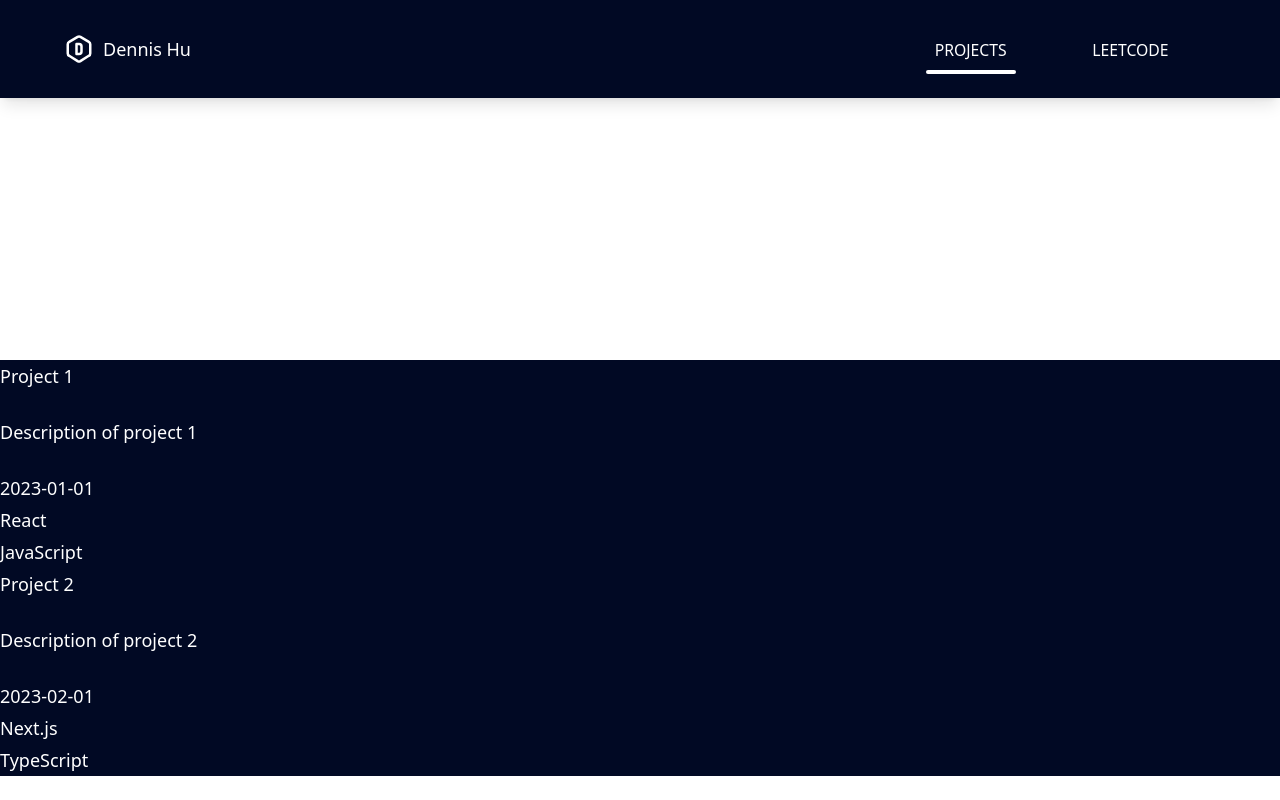
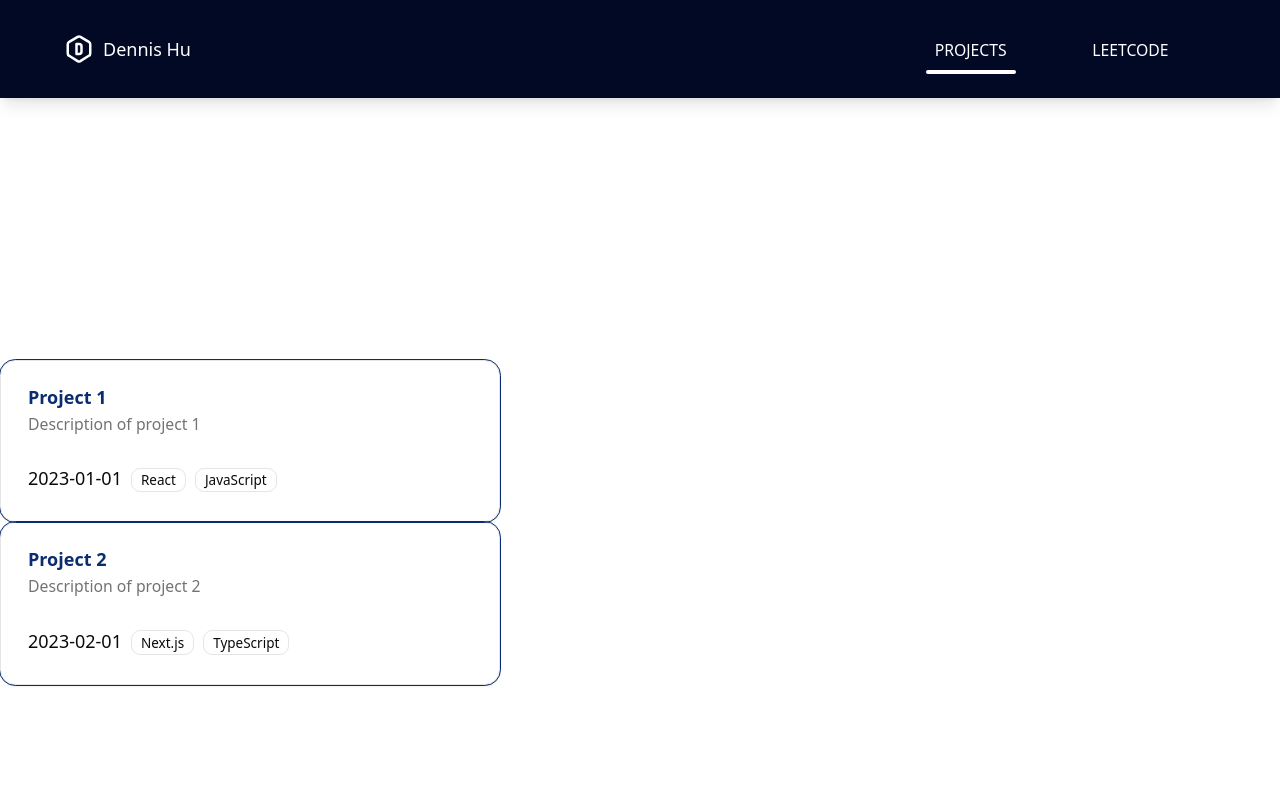
Before and after one commit to midnightcuberx/Dennis-Personal-Portfolio, a Next.js app: page /projects in a window 1280 px wide. Shown: the top 800 px of the page. Built offline with nearby package versions, Linux system fonts and the light colour scheme.

Commit message:
Update ProjectCard.tsx

```diff
--- a/src/components/ProjectCard/ProjectCard.tsx
+++ b/src/components/ProjectCard/ProjectCard.tsx
@@ -1,19 +1,33 @@
 'use client'
 import { Project } from '@/payload-types'
 import React, { memo } from 'react'
+import {
+  Card,
+  CardAction,
+  CardContent,
+  CardDescription,
+  CardHeader,
+  CardFooter,
+  CardTitle,
+} from '../ui/card'
+import { Badge } from '../ui/badge'
 
 const ProjectCard: React.FC<Project> = memo(({ projectName, description, date, tags }) => {
   return (
-    <div className="bg-navy-deep">
-      <h3>{projectName}</h3>
-      <p>{description}</p>
-      <time>{date}</time>
-      <ul>
+    <Card className="bg-white outline outline-1 outline-navy-glow hover:outline-navy-deep transition-all duration-300 max-w-[500px]">
+      <CardHeader>
+        <CardTitle className="text-navy-glow">{projectName}</CardTitle>
+        <CardDescription>{description}</CardDescription>
+      </CardHeader>
+      <CardContent className="text-navyglow">
+        <time>{date}</time>
         {tags.map((tag) => (
-          <li key={tag.tag}>{tag.tag}</li>
+          <Badge key={tag.tag} variant="outline" className="ml-2">
+            {tag.tag}
+          </Badge>
         ))}
-      </ul>
-    </div>
+      </CardContent>
+    </Card>
   )
 })
 
```
